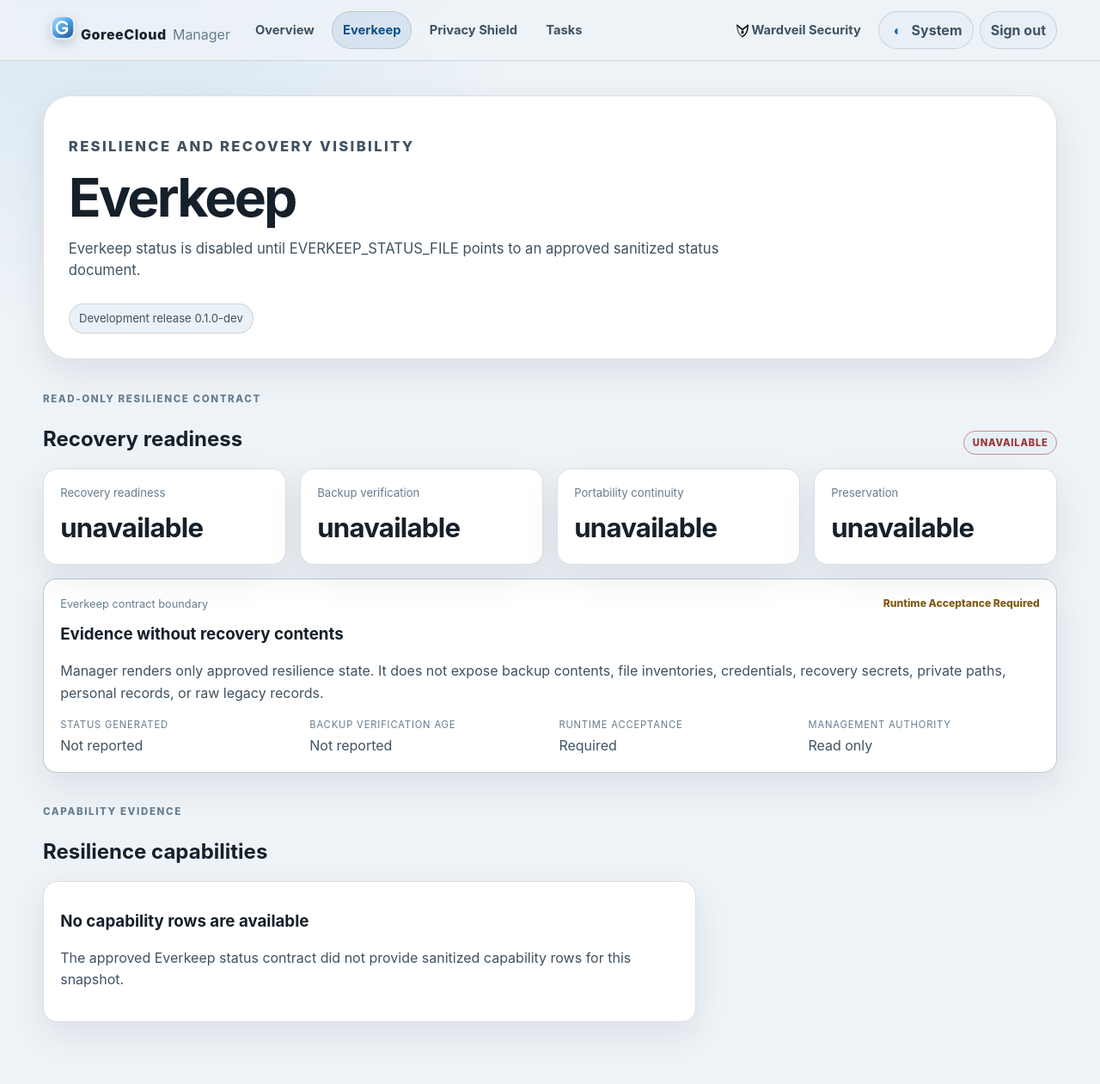
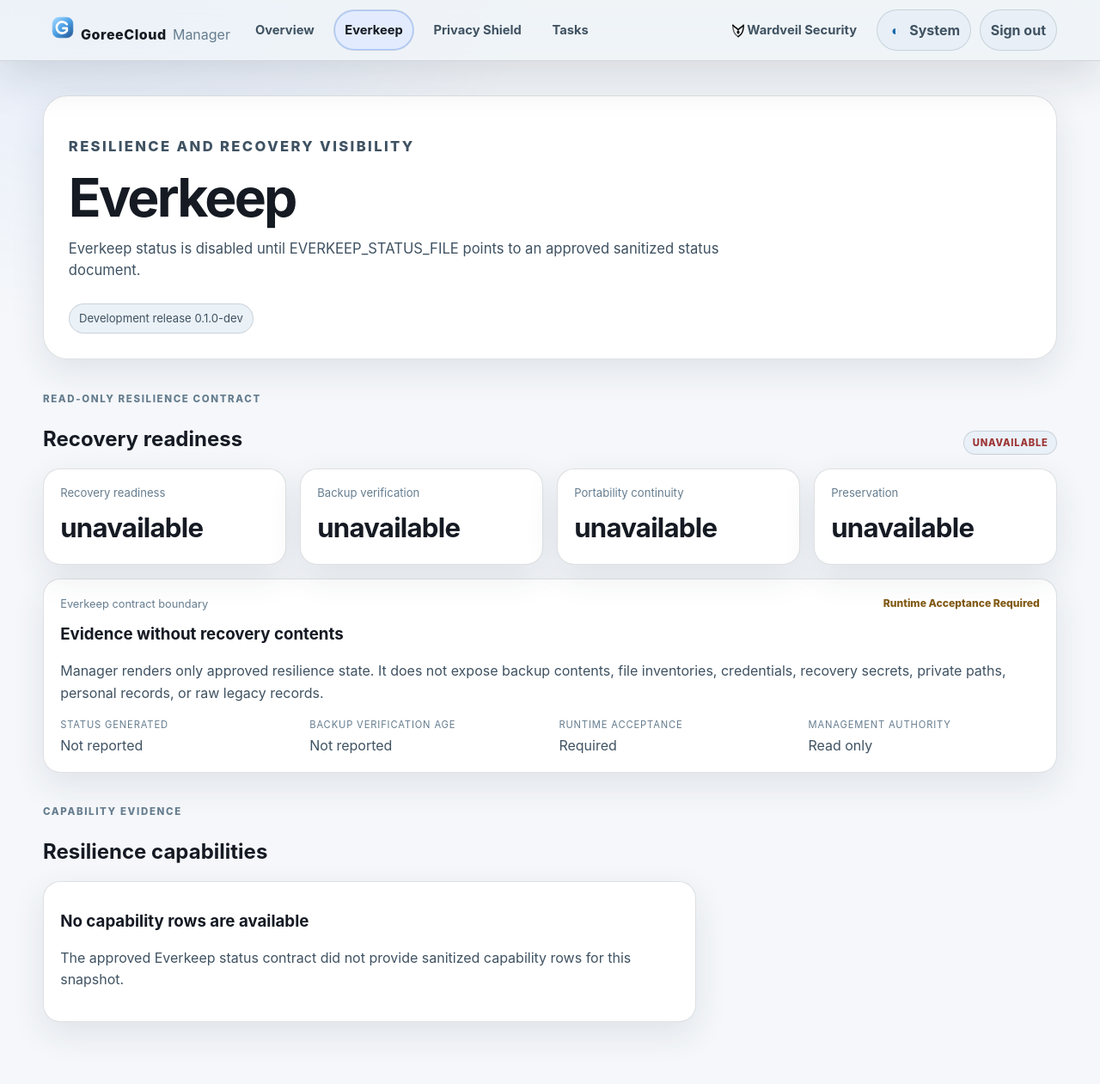
Before and after one commit to GoreeCloud/goreecloud-manager, a Django app: page /everkeep/ in a window 1280 px wide. Shown: the whole page at 86% size. Run offline with Django 5.2, Linux system fonts and the light colour scheme; the visitor is signed in with stand-in values (Sample User, id 1); parts of the project's set-up code (start-up, migrations or seed data) failed here and were passed over.

Commit message:
Reset Manager web Glaze mapping to V1

```diff
--- a/core/static/core/css/glaze-ui.css
+++ b/core/static/core/css/glaze-ui.css
@@ -1,60 +1,314 @@
 /*
- * GoreeCloud Manager — Glaze UI 1.3.0 conformance layer
+ * GoreeCloud Manager — GLAZE UI V1.0 Django-web consumer mapping.
+ * Canonical authority: GoreeCloud/goreecloud-glaze-ui
+ * Exact source revision: 70909bbdccad378fb7281ae1842e2f5beed64c38
+ * Scope: repository-owned Django web application only.
+ * Consumer state: migration in progress; release and production acceptance remain separate.
  *
- * app.css owns Manager-specific layout and component presentation. This file
- * owns cross-cutting Glaze UI identity, accessibility, interaction, form,
- * expressive hierarchy, and browser capability fallbacks so those requirements
- * remain easy to audit.
+ * V1 rule: Solid where users read or make explicit critical decisions.
+ * Glazed where users interact with transient navigation, command, search,
+ * control, or feedback chrome.
  */
 
 :root {
-  --glaze-contract-version: "1.3.0";
-  --glaze-canvas: var(--bg);
-  --glaze-surface: var(--surface);
-  --glaze-surface-strong: var(--surface-strong);
-  --glaze-surface-muted: var(--surface-soft);
-  --glaze-text: var(--text);
-  --glaze-muted: var(--text-muted);
-  --glaze-line: var(--border);
-  --glaze-accent: var(--accent);
-  --glaze-info: var(--accent);
-  --glaze-success: var(--good);
-  --glaze-warning: var(--warning);
-  --glaze-danger: var(--danger);
-  --glaze-focus-ring: var(--accent);
-  --glaze-selection: var(--accent-surface);
-  --glaze-placeholder-opacity: .72;
-  --glaze-control-field-gap: .5rem;
-  --glaze-control-group-gap: 1rem;
-  --glaze-control-message-gap: .375rem;
-  --glaze-target-min: 2.75rem;
-  --glaze-state-hover: .08;
-  --glaze-state-pressed: .12;
-  --glaze-state-focus: .14;
-  --glaze-state-selected: .12;
-  --glaze-gutter: 1rem;
+  color-scheme: light dark;
 
-  /* 1.3 expressive hierarchy. */
-  --glaze-shape-compact: .625rem;
-  --glaze-shape-standard: 1rem;
-  --glaze-shape-expressive: 1.375rem;
-  --glaze-shape-hero: 2rem;
-  --glaze-shape-pressed: .75rem;
-  --glaze-glass-functional-blur: 18px;
-  --glaze-glass-functional-saturation: 130%;
-  --glaze-motion-effects-fast: 140ms;
-  --glaze-motion-effects-standard: 180ms;
-  --glaze-motion-spatial-fast: 180ms;
-  --glaze-motion-spatial-standard: 260ms;
-  --glaze-motion-spatial-emphasized: 360ms;
-  --glaze-easing-effects: ease;
-  --glaze-easing-spatial: cubic-bezier(.2, .8, .2, 1);
+  /* Repository-local provenance markers; these are not canonical Glaze tokens. */
+  --manager-glaze-version: "1.0.0";
+  --manager-glaze-source-revision: "70909bbdccad378fb7281ae1842e2f5beed64c38";
+
+  /* Canonical V1 dark semantic roles mirrored from the pinned source revision. */
+  --glz1-canvas: #0b0d11;
+  --glz1-base: #12151b;
+  --glz1-raised: #1b2028;
+  --glz1-text-primary: #f5f7fa;
+  --glz1-text-secondary: #b0b7c3;
+  --glz1-text-tertiary: #8d96a5;
+  --glz1-line: rgba(225, 232, 244, 0.14);
+  --glz1-focus: #8db5ff;
+  --glz1-info: #82afff;
+  --glz1-success: #72d9a3;
+  --glz1-warning: #f0bc65;
+  --glz1-critical: #ff8c84;
+  --glz1-glaze-blue: #82afff;
+
+  --glz1-space-1: 4px;
+  --glz1-space-2: 8px;
+  --glz1-space-3: 12px;
+  --glz1-space-4: 16px;
+  --glz1-space-5: 20px;
+  --glz1-space-6: 24px;
+  --glz1-space-8: 32px;
+  --glz1-space-12: 48px;
+  --glz1-space-16: 64px;
+
+  --glz1-radius-small: 12px;
+  --glz1-radius-standard: 20px;
+  --glz1-radius-soft: 28px;
+  --glz1-radius-panel: 28px;
+  --glz1-radius-pill: 999px;
+
+  --glz1-target-shell: 48px;
+  --glz1-target-assisted: 56px;
+  --glz1-focus-width: 3px;
+  --glz1-focus-offset: 2px;
+
+  --glz1-overlay-bg: rgba(24, 29, 38, 0.76);
+  --glz1-overlay-blur: 22px;
+  --glz1-panel-bg: rgba(24, 29, 38, 0.86);
+  --glz1-panel-blur: 28px;
+  --glz1-critical-bg: rgba(18, 21, 27, 0.97);
+  --glz1-shadow-overlay: 0 18px 54px rgba(0, 0, 0, 0.30);
+  --glz1-shadow-panel: 0 28px 84px rgba(0, 0, 0, 0.40);
+
+  --glz1-motion-popover: 180ms;
+  --glz1-motion-panel: 250ms;
+  --glz1-motion-workspace: 360ms;
+  --glz1-ease-snap: cubic-bezier(0.2, 0, 0, 1);
+  --glz1-ease-glide: cubic-bezier(0.16, 1, 0.3, 1);
+
+  /* Map the existing Manager product vocabulary onto V1 semantics. */
+  --bg: var(--glz1-canvas);
+  --surface: var(--glz1-overlay-bg);
+  --surface-strong: var(--glz1-raised);
+  --surface-soft: color-mix(in srgb, var(--glz1-raised) 88%, var(--glz1-canvas));
+  --border: var(--glz1-line);
+  --border-strong: color-mix(in srgb, var(--glz1-text-secondary) 38%, transparent);
+  --text: var(--glz1-text-primary);
+  --text-secondary: var(--glz1-text-secondary);
+  --text-muted: var(--glz1-text-tertiary);
+  --accent: var(--glz1-focus);
+  --accent-strong: var(--glz1-info);
+  --accent-surface: color-mix(in srgb, var(--glz1-focus) 14%, transparent);
+  --good: var(--glz1-success);
+  --warning: var(--glz1-warning);
+  --danger: var(--glz1-critical);
+  --focus: 0 0 0 4px color-mix(in srgb, var(--glz1-focus) 34%, transparent);
+}
+
+@media (prefers-color-scheme: light) {
+  :root:not([data-theme="dark"]) {
+    --glz1-canvas: #f5f7fa;
+    --glz1-base: #ffffff;
+    --glz1-raised: #ffffff;
+    --glz1-text-primary: #151a23;
+    --glz1-text-secondary: #5d6675;
+    --glz1-text-tertiary: #7b8492;
+    --glz1-line: rgba(25, 35, 50, 0.14);
+    --glz1-focus: #3478f6;
+    --glz1-info: #3478f6;
+    --glz1-success: #2f9e63;
+    --glz1-warning: #b56a00;
+    --glz1-critical: #c63b32;
+    --glz1-glaze-blue: #4f8dff;
+    --glz1-overlay-bg: rgba(255, 255, 255, 0.78);
+    --glz1-panel-bg: rgba(255, 255, 255, 0.88);
+    --glz1-critical-bg: rgba(255, 255, 255, 0.98);
+    --glz1-shadow-overlay: 0 18px 52px rgba(24, 34, 50, 0.14);
+    --glz1-shadow-panel: 0 28px 80px rgba(14, 22, 36, 0.20);
+  }
+}
+
+:root[data-theme="light"] {
+  --glz1-canvas: #f5f7fa;
+  --glz1-base: #ffffff;
+  --glz1-raised: #ffffff;
+  --glz1-text-primary: #151a23;
+  --glz1-text-secondary: #5d6675;
+  --glz1-text-tertiary: #7b8492;
+  --glz1-line: rgba(25, 35, 50, 0.14);
+  --glz1-focus: #3478f6;
+  --glz1-info: #3478f6;
+  --glz1-success: #2f9e63;
+  --glz1-warning: #b56a00;
+  --glz1-critical: #c63b32;
+  --glz1-glaze-blue: #4f8dff;
+  --glz1-overlay-bg: rgba(255, 255, 255, 0.78);
+  --glz1-panel-bg: rgba(255, 255, 255, 0.88);
+  --glz1-critical-bg: rgba(255, 255, 255, 0.98);
+  --glz1-shadow-overlay: 0 18px 52px rgba(24, 34, 50, 0.14);
+  --glz1-shadow-panel: 0 28px 80px rgba(14, 22, 36, 0.20);
+}
+
+:root[data-theme="dark"] {
+  --glz1-canvas: #0b0d11;
+  --glz1-base: #12151b;
+  --glz1-raised: #1b2028;
+  --glz1-text-primary: #f5f7fa;
+  --glz1-text-secondary: #b0b7c3;
+  --glz1-text-tertiary: #8d96a5;
+  --glz1-line: rgba(225, 232, 244, 0.14);
+  --glz1-focus: #8db5ff;
+  --glz1-info: #82afff;
+  --glz1-success: #72d9a3;
+  --glz1-warning: #f0bc65;
+  --glz1-critical: #ff8c84;
+  --glz1-glaze-blue: #82afff;
+  --glz1-overlay-bg: rgba(24, 29, 38, 0.76);
+  --glz1-panel-bg: rgba(24, 29, 38, 0.86);
+  --glz1-critical-bg: rgba(18, 21, 27, 0.97);
+  --glz1-shadow-overlay: 0 18px 54px rgba(0, 0, 0, 0.30);
+  --glz1-shadow-panel: 0 28px 84px rgba(0, 0, 0, 0.40);
+}
+
+[data-glz-appearance="deep-dark"] {
+  --glz1-canvas: #05070a;
+  --glz1-base: #0d1015;
+  --glz1-raised: #171c23;
+  --glz1-text-primary: #f5f7fa;
+  --glz1-text-secondary: #abb4c2;
+  --glz1-text-tertiary: #8d96a5;
+  --glz1-line: rgba(225, 232, 244, 0.15);
+  --glz1-overlay-bg: rgba(18, 22, 29, 0.80);
+  --glz1-panel-bg: rgba(18, 22, 29, 0.90);
+  --glz1-critical-bg: rgba(13, 16, 21, 0.98);
+}
+
+html {
+  background: var(--glz1-canvas);
+}
+
+body.glz1-workspace {
+  min-block-size: 100%;
+  background:
+    radial-gradient(circle at 10% -10%, color-mix(in srgb, var(--glz1-glaze-blue) 12%, transparent), transparent 32rem),
+    var(--glz1-canvas);
+  color: var(--glz1-text-primary);
+}
+
+::selection {
+  background: color-mix(in srgb, var(--glz1-focus) 20%, transparent);
+  color: var(--glz1-text-primary);
+}
+
+.glaze-skip-link {
+  min-block-size: var(--glz1-target-shell);
+  display: inline-flex;
+  align-items: center;
+  border: 2px solid var(--glz1-focus);
+  border-radius: var(--glz1-radius-standard);
+  background: var(--glz1-raised);
+  color: var(--glz1-text-primary);
+}
+
+/* System Overlay navigation chrome. Solid/Raised remain durable content surfaces. */
+.site-header[data-glz-surface="system-overlay"] {
+  border-color: var(--glz1-line);
+  background: var(--glz1-overlay-bg);
+  -webkit-backdrop-filter: blur(var(--glz1-overlay-blur)) saturate(1.18);
+  backdrop-filter: blur(var(--glz1-overlay-blur)) saturate(1.18);
+  box-shadow: var(--glz1-shadow-overlay);
+}
+
+[data-glz-material="glaze"] [data-glz-material="glaze"] {
+  -webkit-backdrop-filter: none;
+  backdrop-filter: none;
+}
+
+main[data-glz-surface="solid"],
+.hero,
+.card,
+.metric-card,
+.detail-card,
+.protection-card,
+.auth-card,
+.status,
+.release {
+  border-color: var(--glz1-line);
+  -webkit-backdrop-filter: none;
+  backdrop-filter: none;
+}
+
+.hero,
+.card,
+.metric-card,
+.detail-card,
+.protection-card,
+.auth-card {
+  background: var(--glz1-raised);
+}
+
+.hero {
+  border-radius: var(--glz1-radius-soft);
+}
+
+.card,
+.metric-card,
+.detail-card,
+.protection-card,
+.auth-card {
+  border-radius: var(--glz1-radius-standard);
+}
+
+/* Shared V1 interaction and target contract. */
+.brand,
+.nav-link,
+.theme-toggle,
+.link-button,
+button,
+input:not([type="checkbox"]):not([type="radio"]):not([type="hidden"]),
+select {
+  min-block-size: var(--glz1-target-shell);
+}
+
+.brand,
+.nav-link,
+.theme-toggle,
+.link-button,
+button,
+a,
+input,
+select,
+textarea,
+summary {
+  transition:
+    background-color var(--glz1-motion-popover) var(--glz1-ease-snap),
+    border-color var(--glz1-motion-popover) var(--glz1-ease-snap),
+    color var(--glz1-motion-popover) var(--glz1-ease-snap),
+    box-shadow var(--glz1-motion-popover) var(--glz1-ease-snap);
+}
+
+textarea {
+  min-block-size: max(108px, var(--glz1-target-shell));
+}
+
+button:focus,
+a:focus,
+input:focus,
+select:focus,
+textarea:focus,
+summary:focus,
+button:focus-visible,
+a:focus-visible,
+input:focus-visible,
+select:focus-visible,
+textarea:focus-visible,
+summary:focus-visible {
+  outline: var(--glz1-focus-width) solid var(--glz1-focus) !important;
+  outline-offset: var(--glz1-focus-offset) !important;
+  box-shadow: none;
+}
+
+input[type="checkbox"],
+input[type="radio"] {
+  accent-color: var(--glz1-focus);
+}
+
+.primary-nav[data-glz-action-group="adaptive"],
+.header-actions[data-glz-action-group="adaptive"] {
+  gap: clamp(.35rem, 1vw, .6rem);
+}
+
+.primary-nav[data-glz-action-group="adaptive"] .nav-link[aria-current="page"] {
+  border-radius: var(--glz1-radius-pill);
+  background: color-mix(in srgb, var(--glz1-focus) 14%, var(--glz1-raised));
+  color: var(--glz1-text-primary);
+  box-shadow: inset 0 0 0 1px color-mix(in srgb, var(--glz1-focus) 34%, transparent);
 }
 
 .brand-symbol {
   flex: 0 0 auto;
-  border-radius: 9px;
-  box-shadow: 0 5px 14px rgba(0, 0, 0, .16);
+  border-radius: var(--glz1-radius-small);
 }
 
 .brand-lockup {
@@ -63,177 +317,79 @@
   gap: .45rem;
 }
 
-/* Functional Glass is reserved for navigation and interactive chrome. */
-.site-header[data-glaze-material="functional-glass"] {
-  backdrop-filter: blur(var(--glaze-glass-functional-blur)) saturate(var(--glaze-glass-functional-saturation));
-  -webkit-backdrop-filter: blur(var(--glaze-glass-functional-blur)) saturate(var(--glaze-glass-functional-saturation));
+/* Explicit V1 input and accessibility host vocabulary. */
+[data-glz-input="touch"] .brand,
+[data-glz-input="touch"] .nav-link,
+[data-glz-input="touch"] .theme-toggle,
+[data-glz-input="touch"] .link-button,
+[data-glz-input="touch"] button,
+[data-glz-input="touch"] input:not([type="checkbox"]):not([type="radio"]):not([type="hidden"]),
+[data-glz-input="touch"] select {
+  min-block-size: var(--glz1-target-shell);
 }
 
-/* Operational content remains Solid/Raised; glass is not a universal card treatment. */
-.hero,
-.card,
-.metric-card,
-.detail-card,
-.protection-card,
-.auth-card {
-  background: var(--glaze-surface-strong);
-  backdrop-filter: none;
-  -webkit-backdrop-filter: none;
+[data-glz-touch-assistance="true"] .brand,
+[data-glz-touch-assistance="true"] .nav-link,
+[data-glz-touch-assistance="true"] .theme-toggle,
+[data-glz-touch-assistance="true"] .link-button,
+[data-glz-touch-assistance="true"] button,
+[data-glz-touch-assistance="true"] input:not([type="checkbox"]):not([type="radio"]):not([type="hidden"]),
+[data-glz-touch-assistance="true"] select {
+  min-block-size: var(--glz1-target-assisted);
 }
 
-.hero {
-  border-radius: var(--glaze-shape-hero);
+[data-glz-text-scale="200"] {
+  font-size: 200%;
 }
 
-.card,
-.metric-card,
-.detail-card,
-.protection-card,
-.auth-card {
-  border-radius: var(--glaze-shape-standard);
+[data-glz-transparency="reduced"] .site-header,
+[data-glz-performance="reduced"] .site-header {
+  background: var(--glz1-raised);
+  -webkit-backdrop-filter: none;
+  backdrop-filter: none;
+  box-shadow: none;
 }
 
-/* Glaze controls use practical 44px minimum targets on every viewport. */
-.nav-link,
-.theme-toggle,
-.link-button,
-button,
-input:not([type="hidden"]),
-select,
-textarea {
-  min-block-size: var(--glaze-target-min);
+html[data-mode="increased-contrast"] {
+  --glz1-line: color-mix(in srgb, var(--glz1-text-primary) 48%, transparent);
+  --glz1-focus-width: 4px;
 }
 
-/* Glaze UI keeps field composition explicit without replacing native controls. */
-.auth-card form {
-  display: grid;
-  gap: var(--glaze-control-group-gap);
-}
-
-.auth-card label {
-  gap: var(--glaze-control-field-gap);
-  margin: 0;
-}
-
-.auth-card .error {
-  margin: 0 0 var(--glaze-control-message-gap);
-}
-
-input::placeholder,
-textarea::placeholder {
-  opacity: var(--glaze-placeholder-opacity);
-}
-
-:where(.brand, .nav-link, .theme-toggle, .link-button, button, input, select, textarea, a):focus-visible {
-  outline: 3px solid var(--glaze-focus-ring);
-  outline-offset: 2px;
-  box-shadow: var(--focus);
-}
-
-::selection {
-  color: var(--glaze-text);
-  background: var(--glaze-selection);
-}
-
-/* Adaptive action groups communicate emphasis without changing logical order. */
-[data-glaze-action-group="adaptive"] {
-  gap: clamp(.35rem, 1vw, .6rem);
-}
-
-.primary-nav[data-glaze-action-group="adaptive"] .nav-link[aria-current="page"] {
-  padding-inline: clamp(.8rem, 1.5vw, 1rem);
-  border-radius: var(--glaze-shape-expressive);
-}
-
-.header-actions[data-glaze-action-group="adaptive"] .theme-toggle,
-.header-actions[data-glaze-action-group="adaptive"] .link-button {
-  border-radius: var(--glaze-shape-expressive);
-}
-
-@media (hover: hover) and (prefers-reduced-motion: no-preference) {
-  .brand,
-  .nav-link,
-  .theme-toggle,
-  .link-button,
-  button,
-  input,
-  select,
-  textarea {
-    transition:
-      background-color var(--glaze-motion-effects-fast) var(--glaze-easing-effects),
-      border-color var(--glaze-motion-effects-fast) var(--glaze-easing-effects),
-      color var(--glaze-motion-effects-fast) var(--glaze-easing-effects),
-      box-shadow var(--glaze-motion-effects-standard) var(--glaze-easing-effects),
-      transform var(--glaze-motion-spatial-fast) var(--glaze-easing-spatial),
-      border-radius var(--glaze-motion-spatial-standard) var(--glaze-easing-spatial);
-  }
-
-  .theme-toggle:hover,
-  .link-button:hover,
-  .auth-card button[type="submit"]:hover {
-    transform: translateY(-1px);
-  }
-
-  .theme-toggle:active,
-  .link-button:active,
-  .auth-card button[type="submit"]:active {
-    transform: translateY(0) scale(.985);
-    border-radius: var(--glaze-shape-pressed);
-  }
+html[data-mode="increased-contrast"] .hero,
+html[data-mode="increased-contrast"] .card,
+html[data-mode="increased-contrast"] .metric-card,
+html[data-mode="increased-contrast"] .detail-card,
+html[data-mode="increased-contrast"] .protection-card,
+html[data-mode="increased-contrast"] .auth-card,
+html[data-mode="increased-contrast"] .theme-toggle,
+html[data-mode="increased-contrast"] .link-button {
+  border-width: 2px;
 }
 
 @media (prefers-reduced-motion: reduce) {
   *, *::before, *::after {
     scroll-behavior: auto !important;
-    animation-duration: .01ms !important;
+    animation-duration: 0.01ms !important;
     animation-iteration-count: 1 !important;
-    transition-duration: .01ms !important;
-  }
-
-  .theme-toggle:hover,
-  .link-button:hover,
-  .auth-card button[type="submit"]:hover,
-  .theme-toggle:active,
-  .link-button:active,
-  .auth-card button[type="submit"]:active {
-    transform: none;
-  }
-}
-
-/* Preserve hierarchy when glass effects are unavailable instead of reducing readability. */
-@supports not (backdrop-filter: blur(1px)) {
-  .site-header {
-    background: var(--surface-strong);
-    backdrop-filter: none;
-    -webkit-backdrop-filter: none;
+    transition-duration: 0.01ms !important;
   }
 }
 
 @media (prefers-reduced-transparency: reduce) {
   .site-header {
-    background: var(--surface-strong);
+    background: var(--glz1-raised);
+    -webkit-backdrop-filter: none;
     backdrop-filter: none;
-    -webkit-backdrop-filter: none;
+    box-shadow: none;
   }
 }
 
-/* Respect explicit requests for stronger visual separation. */
 @media (prefers-contrast: more) {
   :root {
-    --border: rgba(188, 211, 230, .56);
-    --border-strong: rgba(211, 228, 241, .78);
-    --text-muted: #b8c8d6;
-    --focus: 0 0 0 4px rgba(141, 199, 255, .56);
+    --glz1-line: color-mix(in srgb, var(--glz1-text-primary) 48%, transparent);
+    --glz1-focus-width: 4px;
   }
 
-  :root[data-theme="light"] {
-    --border: rgba(36, 58, 77, .42);
-    --border-strong: rgba(24, 45, 64, .62);
-    --text-muted: #455d70;
-    --focus: 0 0 0 4px rgba(23, 103, 168, .34);
-  }
-
-  .status,
   .hero,
   .card,
   .metric-card,
@@ -242,32 +398,42 @@ textarea::placeholder {
   .auth-card,
   .theme-toggle,
   .link-button,
-  .auth-card input,
-  .auth-card select,
-  .auth-card textarea {
+  input,
+  select,
+  textarea {
     border-width: 2px;
   }
 }
 
-@media (prefers-contrast: more) and (prefers-color-scheme: light) {
-  :root:not([data-theme="dark"]) {
-    --border: rgba(36, 58, 77, .42);
-    --border-strong: rgba(24, 45, 64, .62);
-    --text-muted: #455d70;
-    --focus: 0 0 0 4px rgba(23, 103, 168, .34);
+@supports not ((backdrop-filter: blur(1px)) or (-webkit-backdrop-filter: blur(1px))) {
+  .site-header {
+    background: var(--glz1-raised);
+    -webkit-backdrop-filter: none;
+    backdrop-filter: none;
+    box-shadow: none;
   }
 }
 
-/* Windows High Contrast and other forced-color environments remain fully operable. */
 @media (forced-colors: active) {
   :root {
-    forced-color-adjust: auto;
+    --glz1-canvas: Canvas;
+    --glz1-base: Canvas;
+    --glz1-raised: Canvas;
+    --glz1-text-primary: CanvasText;
+    --glz1-text-secondary: CanvasText;
+    --glz1-text-tertiary: CanvasText;
+    --glz1-line: CanvasText;
+    --glz1-focus: Highlight;
+    --glz1-info: Highlight;
+    --glz1-success: Highlight;
+    --glz1-warning: Highlight;
+    --glz1-critical: Highlight;
+    --glz1-overlay-bg: Canvas;
+    --glz1-panel-bg: Canvas;
+    --glz1-critical-bg: Canvas;
   }
 
-  body {
-    background: Canvas;
-  }
-
+  body,
   .site-header,
   .hero,
   .card,
@@ -280,61 +446,39 @@ textarea::placeholder {
   .nav-link,
   .status,
   .release,
-  .auth-card input,
-  .auth-card select,
-  .auth-card textarea,
+  input,
+  select,
+  textarea,
   .error {
     background: Canvas;
     color: CanvasText;
     border-color: CanvasText;
     box-shadow: none;
+    -webkit-backdrop-filter: none;
     backdrop-filter: none;
   }
 
-  .nav-link[aria-current="page"],
-  .status-configured,
-  .status-healthy,
-  .status-degraded,
-  .status-misconfigured,
-  .status-unavailable,
-  .item-good,
-  .item-warning,
-  .check-up,
-  .check-down,
-  .attempt-success,
-  .attempt-failed {
-    color: CanvasText;
+  .nav-link[aria-current="page"] {
+    color: HighlightText;
+    background: Highlight;
+    forced-color-adjust: none;
   }
 
-  .brand-symbol {
-    box-shadow: none;
-  }
-
-  .brand:focus-visible,
-  .nav-link:focus-visible,
-  .theme-toggle:focus-visible,
-  .link-button:focus-visible,
+  button:focus,
+  a:focus,
+  input:focus,
+  select:focus,
+  textarea:focus,
+  summary:focus,
   button:focus-visible,
+  a:focus-visible,
   input:focus-visible,
   select:focus-visible,
   textarea:focus-visible,
-  a:focus-visible {
-    outline: 2px solid Highlight;
-    outline-offset: 3px;
-    box-shadow: none;
+  summary:focus-visible {
+    outline: 3px solid Highlight !important;
+    outline-offset: 3px !important;
   }
-}
-
-@media (min-width: 600px) and (max-width: 1023px) {
-  :root { --glaze-gutter: 1.5rem; }
-}
-
-@media (min-width: 1024px) and (max-width: 1439px) {
-  :root { --glaze-gutter: 2rem; }
-}
-
-@media (min-width: 1440px) {
-  :root { --glaze-gutter: 2.5rem; }
 }
 
 @media (max-width: 680px) {
@@ -342,14 +486,11 @@ textarea::placeholder {
     gap: .3rem;
   }
 
-  /* Compact reachability keeps DOM/keyboard order unchanged while enlarging frequent actions. */
-  .header-actions[data-glaze-reachability="compact"] {
+  .header-actions[data-glz-reachability="compact"] {
     margin-inline-start: auto;
   }
 
-  .header-actions[data-glaze-reachability="compact"] .theme-toggle,
-  .header-actions[data-glaze-reachability="compact"] .link-button {
-    min-inline-size: var(--glaze-target-min);
-    padding-inline: .8rem;
+  .site-header-inner {
+    width: min(100% - 1rem, 1180px);
   }
 }
```
